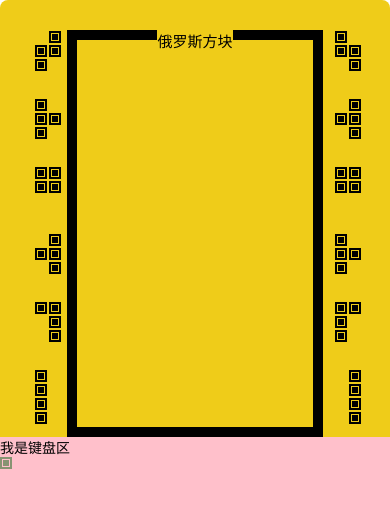
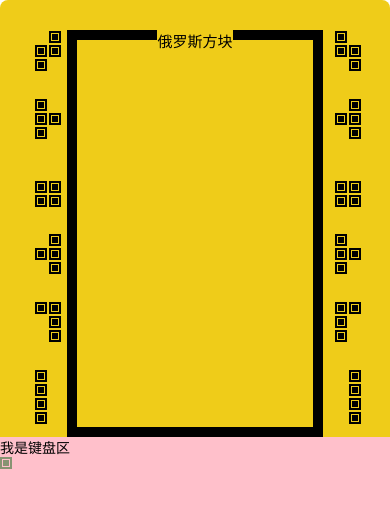
Before and after one commit to zhangCan112/ReactNativeTetris, a React Native app: screen / in a window 390 px wide. Shown: the top 508 px of the page. Built offline with nearby package versions, Linux system fonts and the light colour scheme.

Commit message:
修改装饰的俄罗斯方块

```diff
--- a/src/components/decorate/index.tsx
+++ b/src/components/decorate/index.tsx
@@ -32,8 +32,8 @@ export default class Decorate extends Component {
             [[D, D, D, H],
              [H, D, H, H]])}
           {this.renderShapeBlock(
-            [[D, D, H, H],
-             [D, D, H, H]])}
+            [[H, D, D, H],
+             [H, D, D, H]])}
           {this.renderShapeBlock(
             [[H, D, H, H],
              [D, D, D, H]])}
@@ -70,8 +70,8 @@ export default class Decorate extends Component {
             [[H, D, H, H],
              [D, D, D, H]])}
           {this.renderShapeBlock(
-            [[D, D, H, H],
-             [D, D, H, H]])}
+            [[H, D, D, H],
+             [H, D, D, H]])}
           {this.renderShapeBlock(
             [[D, D, D, H],
              [H, D, H, H]])}
@@ -90,9 +90,9 @@ export default class Decorate extends Component {
   renderShapeBlock = (matrix: MatrixState[][]) => {
     return (
       <View style={styles.shapeBlock}>
-        {matrix.map((l: MatrixState[]) => {
-          return l.map(v => {
-            return <Block color={v == D ? 'black' : 'rgba(0,0,0,0)'} />
+        {matrix.map((l: MatrixState[], i: number) => {
+          return l.map((v: MatrixState, j: number ) => {
+            return <Block key={`${i}+${j}`} color={v == D ? 'black' : 'rgba(0,0,0,0)'} />
           })
         })}
       </View>
```
